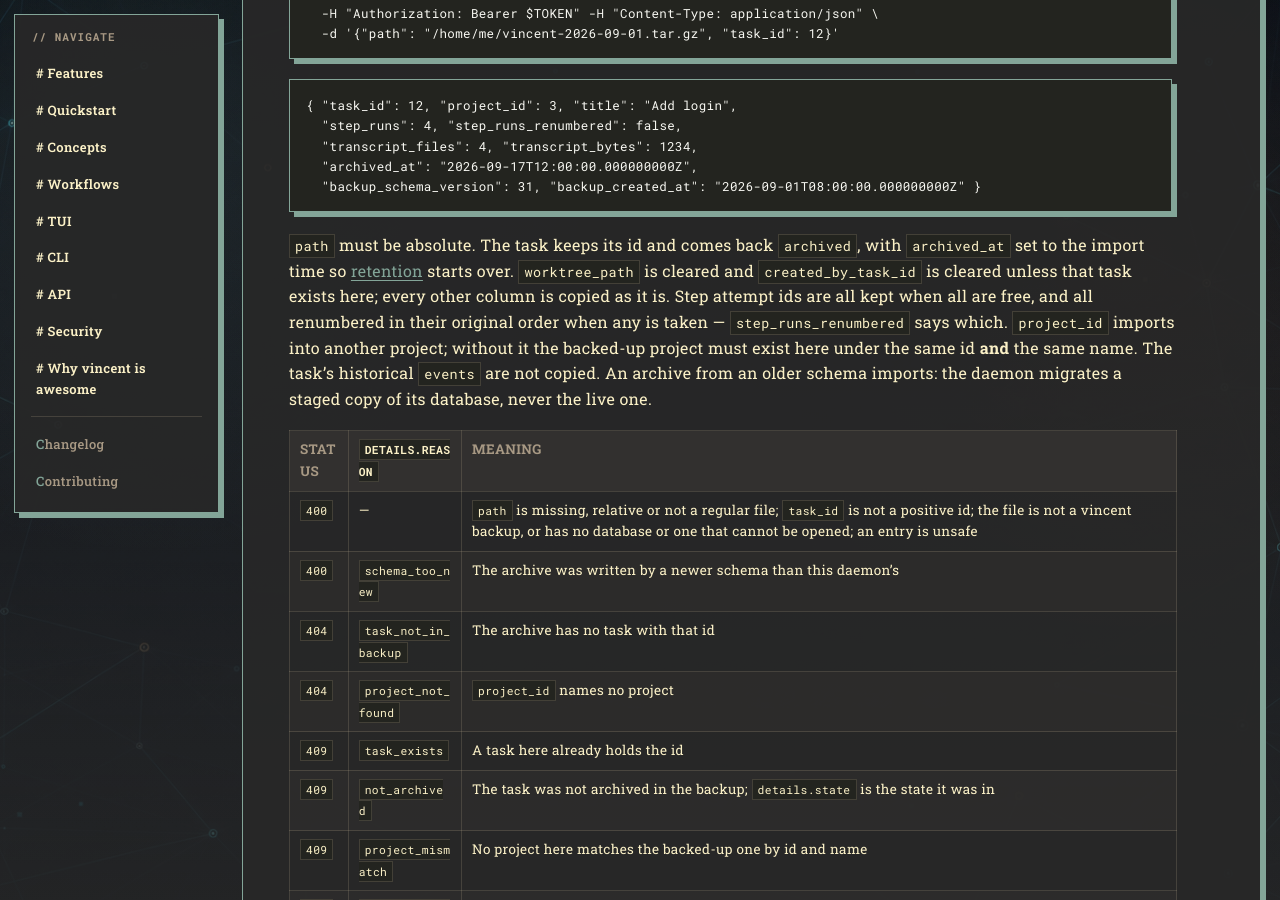
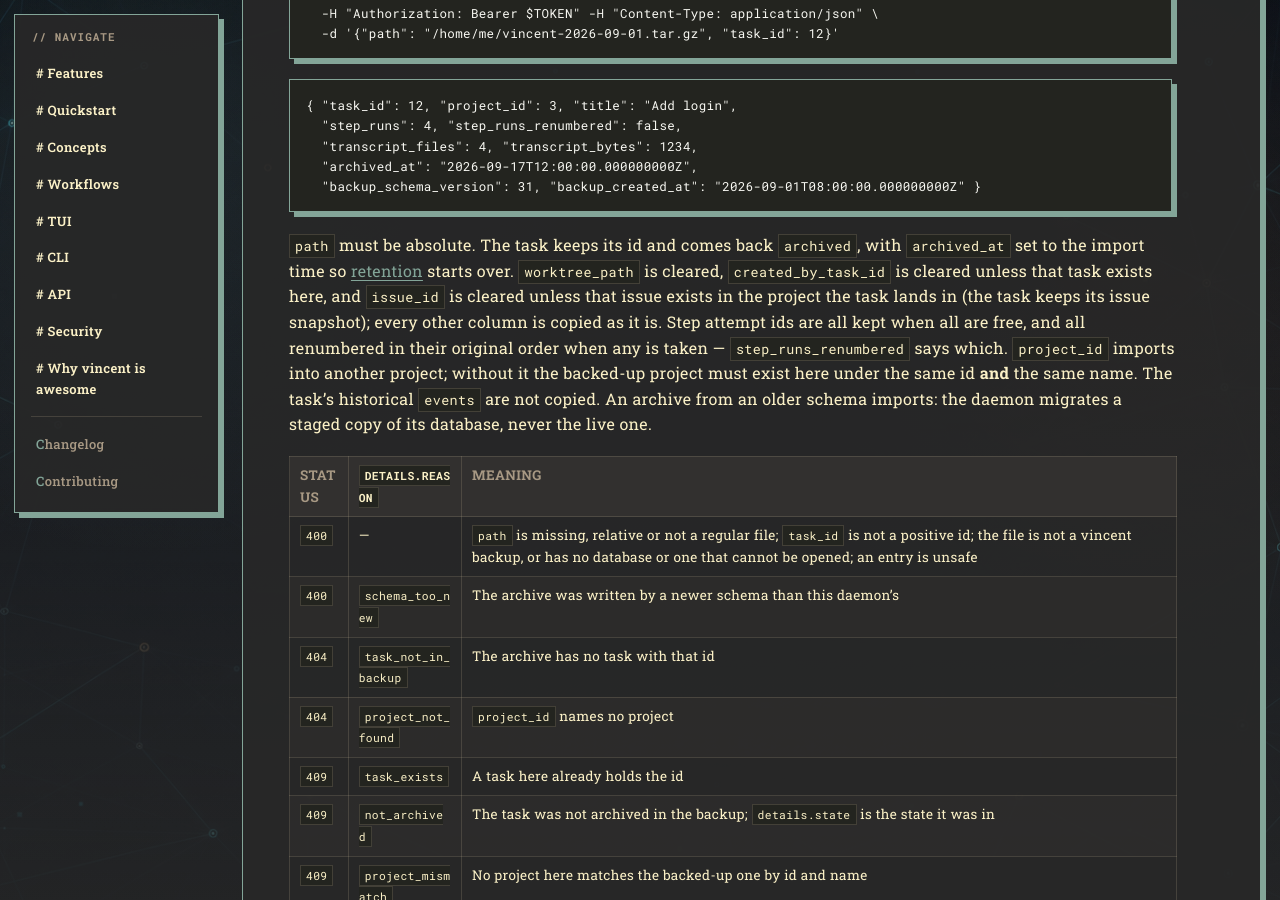
Before and after one commit to lezli01/vincent, a Jekyll site: the page built from docs/reference/api.md, in a window 1280 px wide and 900 px high, scrolled down 38890 px. Built offline with Jekyll 4.4.1, drawn with Linux system fonts in a browser that asks for light colours; our own code applies the rules of GitHub Pages for plain Markdown files.

Commit message:
docs: note issue_id on task import and task 130's status
The import section still said every column but two is copied verbatim;
issue_id is now cleared unless the issue lives in the target project.
Task 130's header still read not started while its index row moved.

Co-Authored-By: Claude Opus 5.5 (1M context) <noreply@anthropic.com>

```diff
--- a/docs/reference/api.md
+++ b/docs/reference/api.md
@@ -1721,8 +1721,10 @@ curl -sS -X POST http://127.0.0.1:PORT/v1/tasks/import \
 
 `path` must be absolute. The task keeps its id and comes back `archived`, with
 `archived_at` set to the import time so [retention](files.md#transcripts)
-starts over. `worktree_path` is cleared and `created_by_task_id` is cleared
-unless that task exists here; every other column is copied as it is. Step
+starts over. `worktree_path` is cleared, `created_by_task_id` is cleared
+unless that task exists here, and `issue_id` is cleared unless that issue
+exists in the project the task lands in (the task keeps its issue snapshot);
+every other column is copied as it is. Step
 attempt ids are all kept when all are free, and all renumbered in their original
 order when any is taken — `step_runs_renumbered` says which. `project_id`
 imports into another project; without it the backed-up project must exist here
```
Also changed, not shown: docs/tasks/130-issues-pillar.md (+1 -1 lines).
